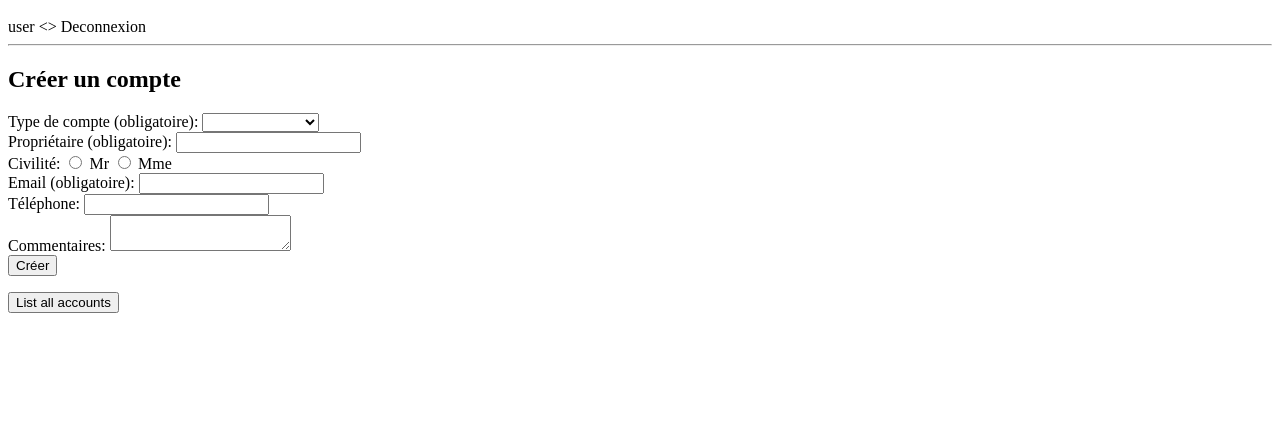
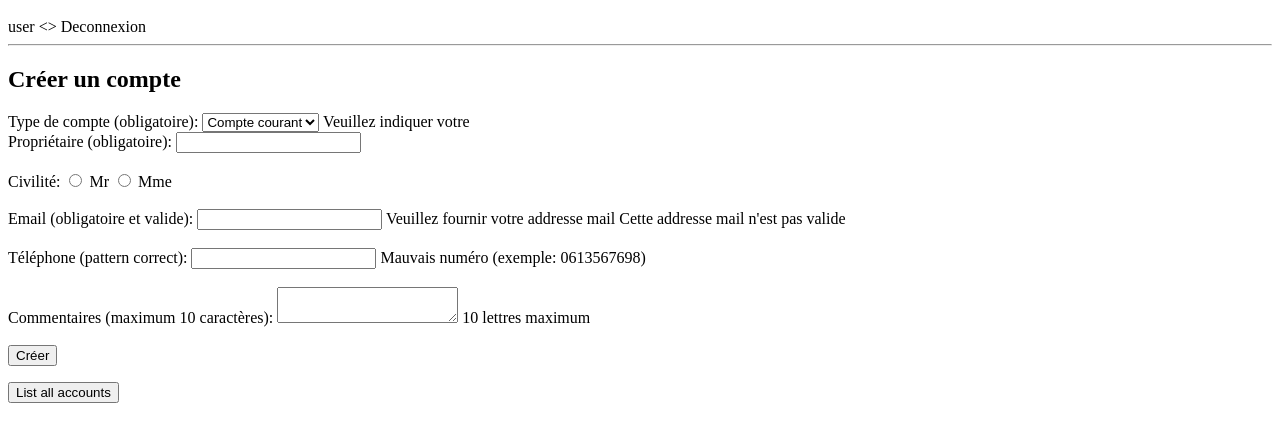
Before and after one commit to mael-morel/angular, a plain HTML site: page index.html at #!/home/createAccount in a window 1280 px wide. Shown: the part 48-490 px from the top of the page. Drawn offline with nearby package versions, Linux system fonts and the light colour scheme.

Commit message:
Formulaire ready to be implemented

```diff
--- a/createAccount.html
+++ b/createAccount.html
@@ -2,51 +2,57 @@
     <h2>Créer un compte</h2>
 
     <form name="createAccount.accountForm" novalidate>
+
         Type  de compte (obligatoire):
-        <select name="accountType" ng-model="createAccount.account.type" required>
-            <option value="ccp">Compte courant</option>
-            <option value="livretOrange">Livret Orange</option>
+        <select ???>
+        <option value="ccp">Compte courant</option>
+        <option value="livretOrange">Livret Orange</option>
         </select>
-        <span ng-show="createAccount.accountForm.accountType.$touched && createAccount.accountForm.accountType.$error.required">
-            Veuillez indiquer le type de compte
+        <span ng-show=" ??? ">
+            Veuillez indiquer votre
         </span>
         <br>
 
         Propriétaire (obligatoire):
-        <input name="ownerName" type="text" ng-model="createAccount.account.owner.name" required/>
+        <input ???/>
         <span ng-show="createAccount.accountForm.ownerName.$touched && createAccount.accountForm.ownerName.$error.required">
             Veuillez indiquer votre nom
         </span>
         <br />
+        <br />
 
         Civilité:
-        <input name="ownerCivility" type="radio" ng-model="createAccount.account.owner.civility" value="Mr"/> Mr
-        <input name="ownerCivility" type="radio" ng-model="contact.owner.civility" value="Mme"/> Mme
+        <input name="ownerCivility" type="radio" ??? value="Mr"/> Mr
+        <input name="ownerCivility" type="radio" ??? value="Mme"/> Mme
+        <br />
         <br />
 
-        Email (obligatoire):
-        <input name="ownerEmail" type="email" ng-model="createAccount.account.owner.email" required/>
-        <span ng-show="createAccount.accountForm.ownerEmail.$touched && createAccount.accountForm.ownerEmail.$error.required">
+        Email (obligatoire et valide):
+        <input ??? />
+        <span ng-show="???">
             Veuillez fournir votre addresse mail
         </span>
-        <span ng-show="createAccount.accountForm.ownerEmail.$touched && createAccount.accountForm.ownerEmail.$error.email">
+        <span ng-show="???">
             Cette addresse mail n'est pas valide
         </span>
         <br />
-
-        Téléphone:
-        <input name="ownerPhone" ng-model="createAccount.account.owner.phone" ng-pattern="/^06(\d){8}$/">
-        <span ng-show="createAccount.accountForm.ownerPhone.$error.pattern">Mauvais numéro (exemple: 0613567698)</span>
         <br />
 
-        Commentaires:
-        <textarea name="comment" ng-model="createAccount.account.comment" ng-maxlength="10"></textarea>
-        <span ng-show="createAccount.accountForm.comment.$error.maxlength">
+        Téléphone (pattern correct):
+        <input ??? ng-pattern="/^06(\d){8}$/">
+        <span ng-show="???">Mauvais numéro (exemple: 0613567698)</span>
+        <br />
+        <br />
+
+        Commentaires (maximum 10 caractères):
+        <textarea ???></textarea>
+        <span ng-show="???">
             10 lettres maximum
         </span>
         <br />
+        <br />
 
-        <button ng-click="createAccount.createAccount()">Créer</button>
+        <button ng-click="???">Créer</button>
     </form>
 
     <button ng-click="createAccount.goToListAccounts()">List all accounts</button>
```
